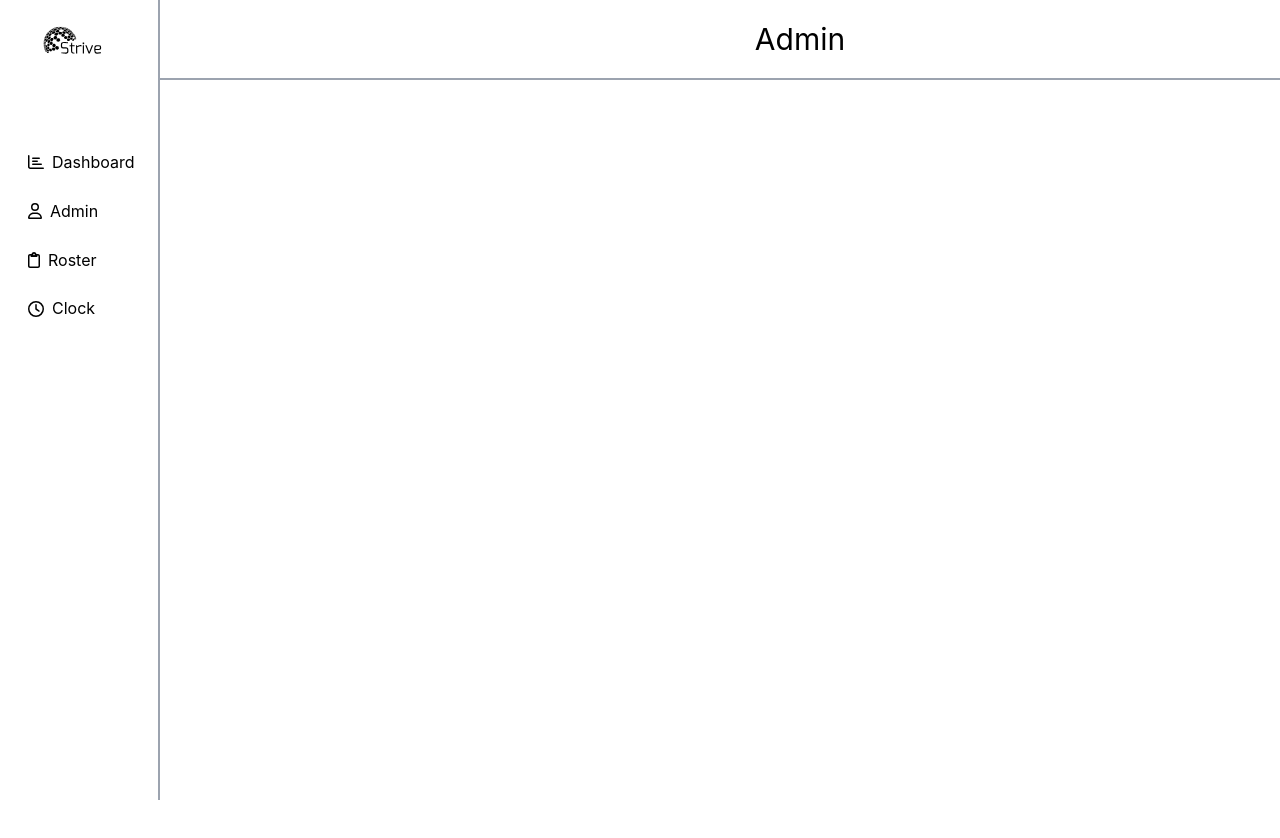
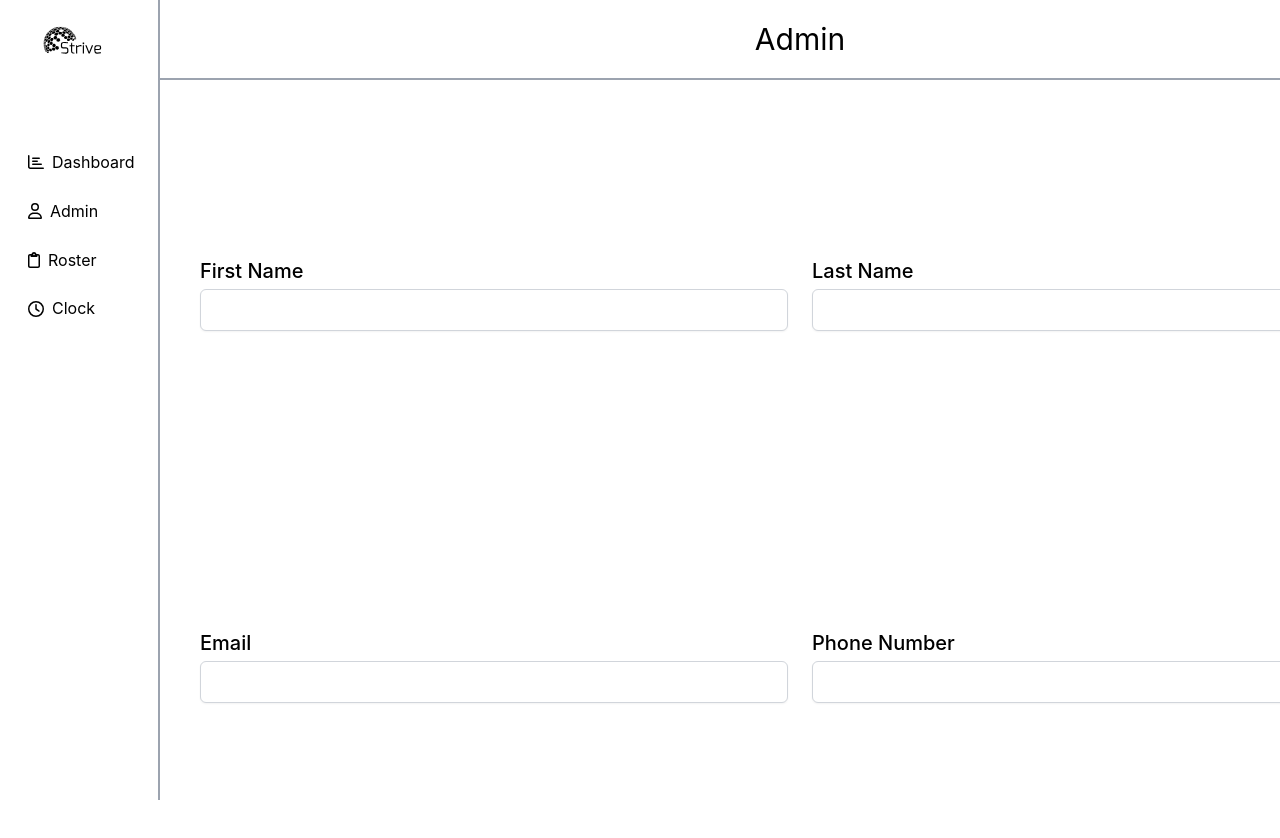
Before and after one commit to strive-management/strive-frontend, a React (Vite) app: page /admin in a window 1280 px wide. Shown: the top 838 px of the page. Built offline with nearby package versions, Linux system fonts and the light colour scheme; no server answers; what webfontloader would draw is missing.

Commit message:
admin form

```diff
--- a/package.json
+++ b/package.json
@@ -21,11 +21,11 @@
     "@mantine/dropzone": "^7.6.1",
     "@mantine/hooks": "^7.6.1",
     "@mantine/modals": "^7.6.1",
+    "@tailwindcss/forms": "^0.5.7",
     "@types/chart.js": "^2.9.41",
     "axios": "^1.6.7",
     "chart.js": "^4.4.2",
     "dayjs": "^1.11.10",
-
     "firebase": "^10.8.1",
     "moment": "^2.30.1",
     "react": "^18.2.0",
--- a/src/pages/Admin.tsx
+++ b/src/pages/Admin.tsx
@@ -197,6 +197,7 @@ export default function Admin() {
   return (
     <>
       <SideNavBar />
+
       <div className='fixed flex flex-row items-center place-content-center text-3xl top-0 md:left-40 z-10 h-20 w-full bg-white border-b-2 border-gray-400 dark:bg-[#212020] dark:text-gray-300'>
           <div>Admin</div>
         </div>
@@ -207,8 +208,53 @@ export default function Admin() {
         </div>
 
         <form className='absolute flex flex-col items-center top-20 p-10 w-full h-screen gap-6 overflow-auto sm:left-20 md:left-40 md:grid md:grid-cols-2 lg:max-w-6xl xl:max-w-7xl 2xl:max-w-8xl mx-auto bg-white dark:bg-[#212020]'>
+        <div>
+          <label htmlFor="first-name" className="block text-xl font-medium text-gray700 dark:text-gray-300">First Name</label>
+          <input type="text" id="first-name" name="first-name" required className="mt-1 p-2 block w-full border border-gray-300 rounded-md shadow-sm dark:text-white dark:bg-gray-800 focus:ring-blue-500 focus:border-blue-500"/>
+        </div>
+        <div>
+          <label htmlFor="last-name" className="block text-xl font-medium text-gray700 dark:text-gray-300">Last Name</label>
+          <input type="text" id="last-name" name="last-name" required className="mt-1 p-2 block w-full border border-gray-300 rounded-md shadow-sm dark:text-white dark:bg-gray-800 focus:ring-blue-500 focus:border-blue-500"/>
+        </div>
+        <div>
+          <label htmlFor="email" className="block text-xl font-medium text-gray700 dark:text-gray-300">Email</label>
+          <input type="email" id="email" name="email" required className="mt-1 p-2 block w-full border border-gray-300 rounded-md shadow-sm dark:text-white dark:bg-gray-800 focus:ring-blue-500 focus:border-blue-500"/>
+        </div>
+        <div>
+          <label htmlFor="phone" className="block text-xl font-medium text-gray700 dark:text-gray-300">Phone Number</label>
+          <input type="tel" id="phone" name="phone" pattern="[0-9]{10}" required className="mt-1 p-2 block w-full border border-gray-300 rounded-md shadow-sm dark:text-white dark:bg-gray-800 focus:ring-blue-500 focus:border-blue-500"/>
+        </div>
+        </form>
 
-        </form>
+
+
+
+
+
+
     </>
   );
 }
+
+
+
+{/* <form className="space-y-4 bg-white p-6 rounded-lg shadow-md max-w-sm">
+  <div>
+    <label htmlFor="first-name" className="block text-sm font-medium text-gray-700">First Name</label>
+    <input type="text" id="first-name" name="first-name" required className="mt-1 p-2 block w-full border border-gray-300 rounded-md shadow-sm focus:ring-blue-500 focus:border-blue-500"/>
+  </div>
+
+  <div>
+    <label htmlFor="last-name" className="block text-sm font-medium text-gray-700">Last Name</label>
+    <input type="text" id="last-name" name="last-name" required className="mt-1 p-2 block w-full border border-gray-300 rounded-md shadow-sm focus:ring-blue-500 focus:border-blue-500"/>
+  </div>
+
+  <div>
+    <label htmlFor="email" className="block text-sm font-medium text-gray-700">Email</label>
+    <input type="email" id="email" name="email" required className="mt-1 p-2 block w-full border border-gray-300 rounded-md shadow-sm focus:ring-blue-500 focus:border-blue-500" placeholder="you@example.com"/>
+  </div>
+
+  <button type="submit" className="mt-3 w-full bg-blue-500 text-white p-2 rounded-md hover:bg-blue-600 focus:outline-none focus:ring-2 focus:ring-blue-500 focus:ring-opacity-50">
+    Submit
+  </button>
+</form> */}
--- a/tailwind.config.js
+++ b/tailwind.config.js
@@ -24,5 +24,7 @@ export default {
       }
     },
   },
-  plugins: [],
+  plugins: [
+    require('@tailwindcss/forms')
+  ],
 };
```
Also changed, not shown: 1 other file (tests, documents, lock files or other folders).
